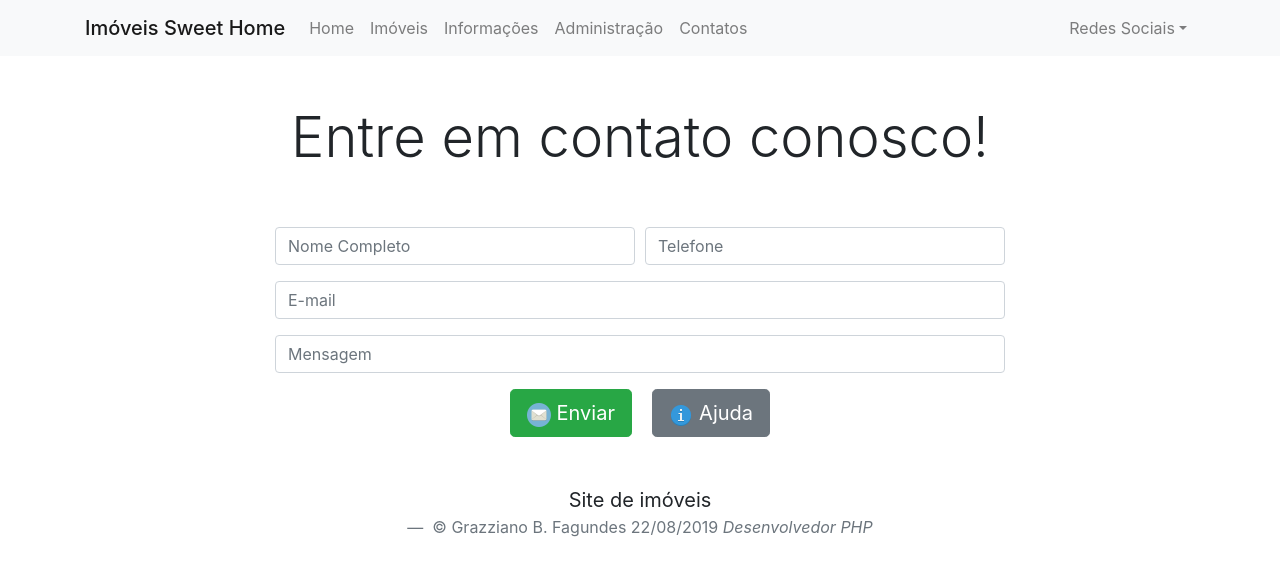
After one commit to Grazziano/SistemaDistribuido, a PHP site: page /php/contatos.php in a window 1280 px wide. The commit adds this page. Shown: the top 576 px of the page. Run offline with PHP 8.4, Linux system fonts and the light colour scheme.

Commit message:
Formulário de para envio de msg via e-mail

```diff
--- a/includes/navbar.php
+++ b/includes/navbar.php
@@ -40,7 +40,7 @@
                     </li>
 
                     <li class="nav-item">
-                        <a class="nav-link" href="contatos.html">Contatos</a>
+                        <a class="nav-link" href="contatos.php">Contatos</a>
                     </li>
 
                 </ul>
--- /dev/null
+++ b/php/contatos.php
@@ -0,0 +1,49 @@
+<?php
+include '../includes/navbar.php';
+?>
+
+<div class="container">
+    <div class="row">
+        <div class="col-12 text-center my-5">
+            <h1 class="display-4">Entre em contato conosco!</h1>
+        </div>
+    </div>
+
+    <div class="row justify-content-center mb-5">
+        <div class="col-sm-12 col-md-10 col-lg-8">
+            <form action="enviar.php">
+                <div class="form-row">
+
+                    <div class="form-group col-sm-6">
+                        <input type="text" class="form-control" id="nome" placeholder="Nome Completo">
+                    </div>
+
+                    <div class="form-group col-sm-6">
+                        <input type="text" class="form-control" id="telefone" placeholder="Telefone">
+                    </div>
+
+                    <div class="form-group col-sm-12">
+                        <input type="email" class="form-control" id="email" placeholder="E-mail">
+                    </div>
+
+                    <div class="form-group col-sm-12">
+                        <input type="text" class="form-control" id="mensagem" placeholder="Mensagem">
+                    </div>
+
+                </div>
+
+                <div class="form-row text-center">
+                    <div class="col-sm-12">
+                        <button type="submit" class="btn btn-success btn-lg mr-2"><img src="../img/iconfinder_mail_1055030.png" alt=""> Enviar</button>
+                        <a class="btn btn-secondary btn-lg ml-2" tabindex="0" role="button" data-toggle="popover" data-placement="right" data-trigger="focus" title="Ajuda com o Formulário" data-content="Preencha o formulário para receber em seu email...">
+                            <img src="../img/iconfinder_sign-info_299086.png" alt=""> Ajuda</a>
+                    </div>
+                </div>
+
+            </form>
+        </div>
+    </div>
+</div>
+
+<?php
+include '../includes/footer.php';
--- a/php/index.php
+++ b/php/index.php
@@ -148,7 +148,7 @@ include '../includes/navbar.php';
                 <a href="#" class="list-group-item list-group-item-action">Imóveis</a>
                 <a href="#" class="list-group-item list-group-item-action">Informações</a>
                 <a href="#" class="list-group-item list-group-item-action">Administração</a>
-                <a href="#" class="list-group-item list-group-item-action">Contatos</a>
+                <a href="contatos.php" class="list-group-item list-group-item-action">Contatos</a>
             </div>
         </div>
 
```
Also changed, not shown: php/enviar.php (added, +19 -0 lines), img/iconfinder_mail_1055030.png (added), img/iconfinder_sign-info_299086.png (added).
